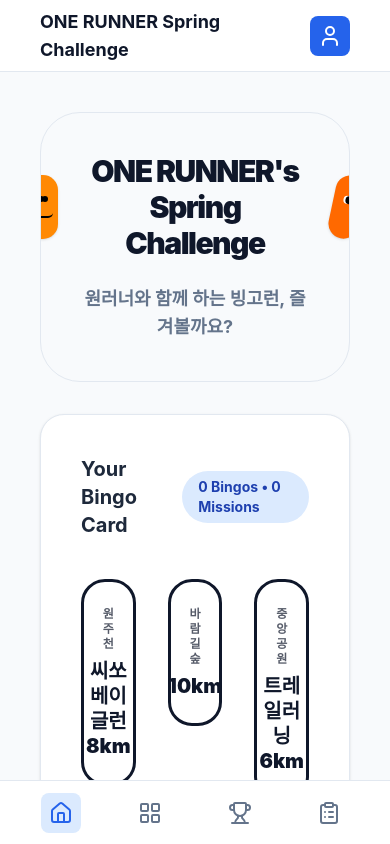
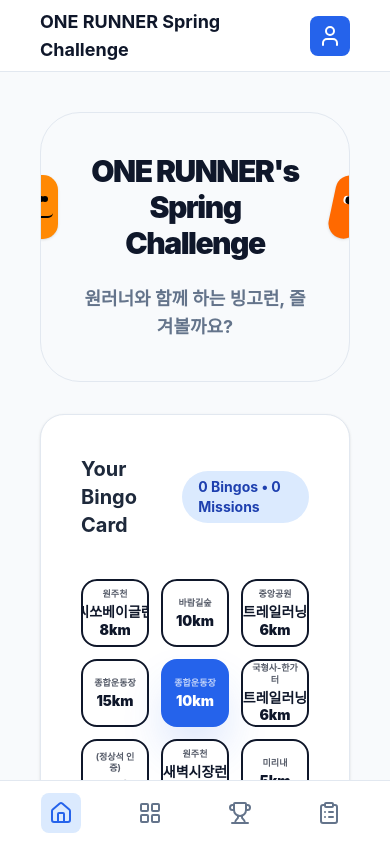
Before and after one commit to ky1616-lucas/spring-challenge, a React (Vite) app: page / in a window 390 px wide. Built offline with nearby package versions, Linux system fonts and the light colour scheme.

Commit message:
Fix responsive layout for mobile bingo cards

```diff
--- a/src/App.tsx
+++ b/src/App.tsx
@@ -222,7 +222,7 @@
                       {calculateBingos(bingoState)} Bingos • {bingoState.filter(b => b.done).length} Missions
                     </span>
                   </div>
-                  <div className="grid grid-cols-3 gap-8">
+                  <div className="grid grid-cols-3 gap-3 sm:gap-8">
                     {bingoState.map((item) => (
                       <motion.div
                         key={item.id}
@@ -230,24 +230,26 @@
                         whileTap={{ scale: 0.97 }}
                         onClick={item.done ? undefined : () => handleOpenVerification(item.id)}
                         className={`
-                          relative aspect-square rounded-3xl flex flex-col items-center justify-center p-6 text-center border-3 transition-all
+                          relative aspect-square rounded-2xl sm:rounded-3xl flex flex-col items-center justify-center p-2 sm:p-6 text-center border-[2px] sm:border-3 transition-all
                           ${item.special ? 'bg-primary border-primary text-white shadow-2xl shadow-primary/30' : 'bg-surface border-on-surface text-on-surface hover:shadow-lg'}
                           ${!item.done && !item.special ? 'cursor-pointer hover:border-blue-500' : ''}
+                          overflow-hidden
                         `}
                       >
-                        <span className="text-xs font-bold leading-tight uppercase opacity-70 mb-2">{item.label}</span>
-                        <span className={`text-xl md:text-2xl font-black leading-tight ${item.special ? 'text-white' : 'text-on-surface'}`}>
+                        <span className="text-[9px] sm:text-xs font-bold leading-tight uppercase opacity-70 mb-1 sm:mb-2">{item.label}</span>
+                        <span className={`text-sm sm:text-xl md:text-2xl font-black leading-tight break-keep ${item.special ? 'text-white' : 'text-on-surface'}`}>
                           {item.subLabel}
                         </span>
 
                         {item.done && (
-                          <div className="absolute inset-0 flex items-center justify-center pointer-events-none">
+                          <div className="absolute inset-0 flex items-center justify-center pointer-events-none bg-background/20 backdrop-blur-[1px] rounded-2xl sm:rounded-3xl">
                             <div className={`
-                              border-5 px-3 py-1.5 rounded-xl text-center animate-stamp
+                              border-[3px] sm:border-5 px-2 py-1 sm:px-3 sm:py-1.5 rounded-lg sm:rounded-xl text-center animate-stamp
                               ${item.special ? 'border-white text-white' : 'border-secondary text-secondary'}
+                              bg-surface/80 sm:bg-transparent
                             `}>
-                              <div className="text-[10px] font-black uppercase tracking-tighter leading-none mb-1">Clear</div>
-                              <div className="text-[8px] font-bold opacity-80 leading-none">{item.clearDate}</div>
+                              <div className="text-[10px] sm:text-[10px] font-black uppercase tracking-tighter leading-none mb-1">Clear</div>
+                              <div className="text-[7px] sm:text-[8px] font-bold opacity-80 leading-none">{item.clearDate}</div>
                             </div>
                           </div>
                         )}
```
